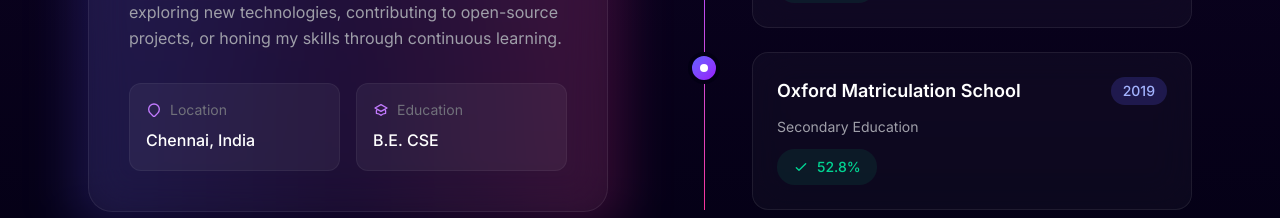
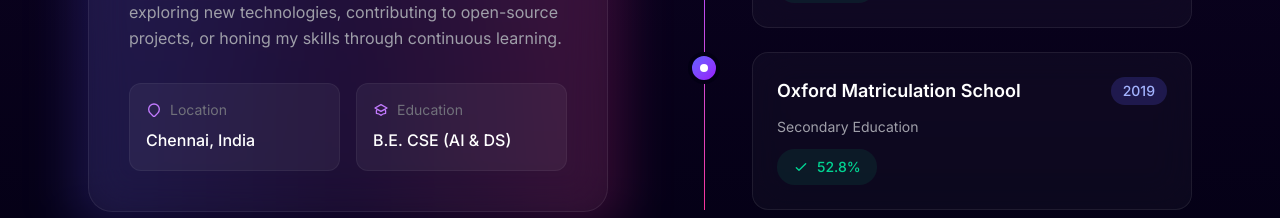
Before and after one commit to vigneshdev1816/Vignesh-Portfolio, a React (Vite) app: page / in a window 1280 px wide. Shown: the part 1680-1898 px from the top of the page. Built offline with nearby package versions, Linux system fonts and the light colour scheme.

Commit message:
Update education to B.E. CSE (AI & DS)

```diff
--- a/src/components/About.jsx
+++ b/src/components/About.jsx
@@ -86,7 +86,7 @@ export default function About() {
                     { label: "Location", value: "Chennai, India", icon: (
                       <path strokeLinecap="round" strokeLinejoin="round" strokeWidth={2} d="M17.657 16.657L13.414 20.9a1.998 1.998 0 01-2.827 0l-4.244-4.243a8 8 0 1111.314 0z" />
                     )},
-                    { label: "Education", value: "B.E. CSE", icon: (
+                    { label: "Education", value: "B.E. CSE (AI & DS)", icon: (
                       <path strokeLinecap="round" strokeLinejoin="round" strokeWidth={2} d="M12 14l9-5-9-5-9 5 9 5z M12 14l6.16-3.422a12.083 12.083 0 01.665 6.479A11.952 11.952 0 0012 20.055a11.952 11.952 0 00-6.824-2.998 12.078 12.078 0 01.665-6.479L12 14z" />
                     )},
                   ].map((item) => (
```
Also changed, not shown: vercel.json (deleted).
